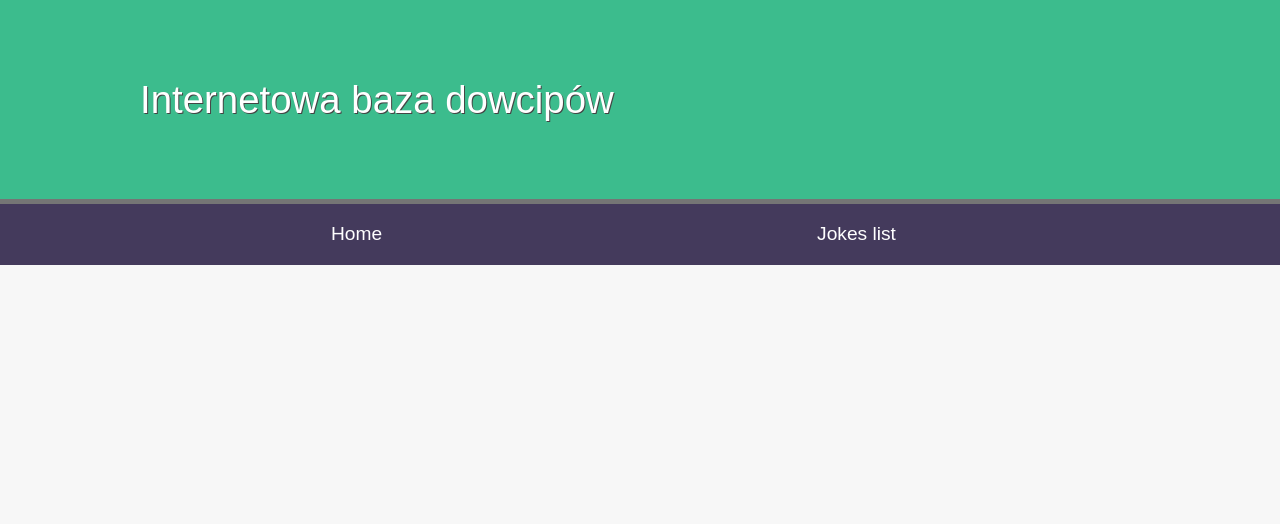
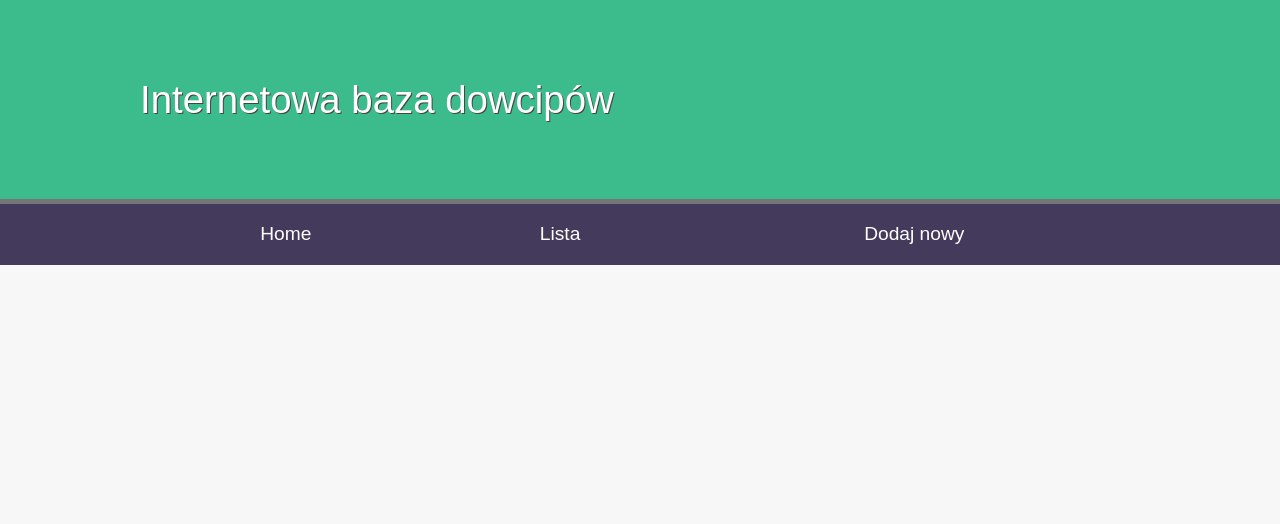
Before and after one commit to robi1977/beginer_to_ninja, a PHP site: page /jokes.php in a window 1280 px wide. Shown: the top 524 px of the page. Run offline with PHP 8.4, Linux system fonts and the light colour scheme; data that the repository does not hold is empty.

Commit message:
przycisk dodawania nowego dowcipu

```diff
--- a/websites/default/templates/layout.html.php
+++ b/websites/default/templates/layout.html.php
@@ -14,7 +14,8 @@
     <nav>
         <ul>
             <li><a href="index.php">Home</a></li>
-            <li><a href="jokes.php">Jokes list</a></li>
+            <li><a href="jokes.php">Lista</a></li>
+            <li><a href="addjoke.php">Dodaj nowy</a></li>
         </ul>
     </nav>
     <main>
```
